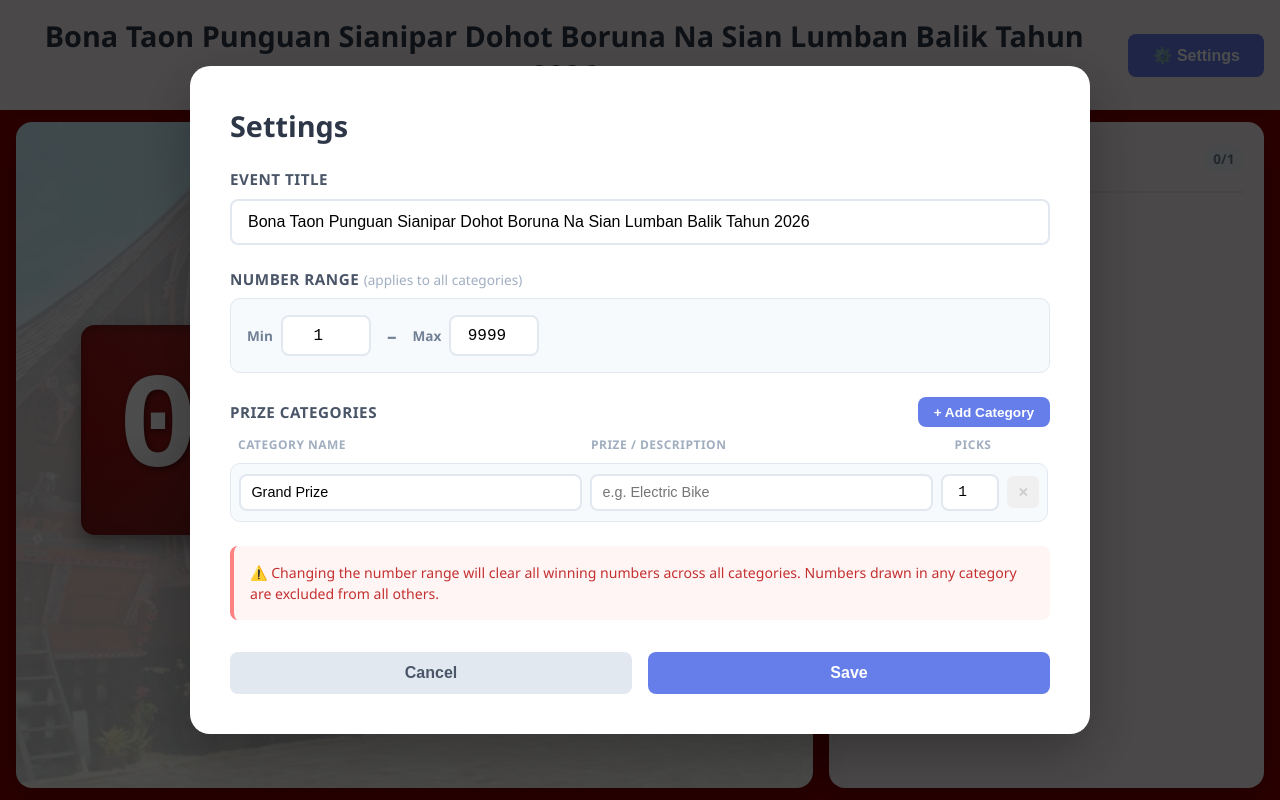
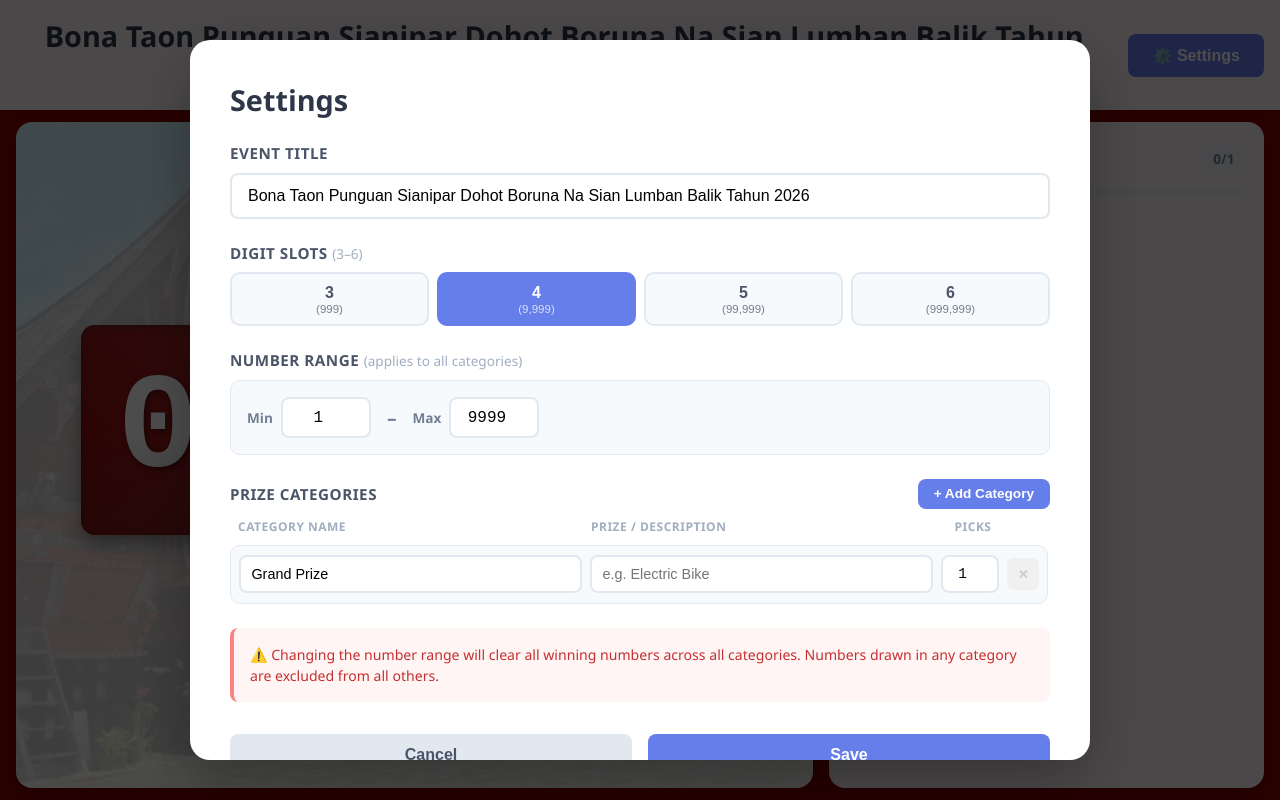
Before and after one commit to kevincsianipar/doorprize-app, a React (Create React App) app: page / in a window 1280 px wide. Both pictures are taken after a click on the button "⚙️ Settings". Built offline with nearby package versions, Linux system fonts and the light colour scheme.

Commit message:
add custom digits setting

```diff
--- a/src/App.css
+++ b/src/App.css
@@ -325,7 +325,7 @@ body {
   border-radius: 16px;
   pointer-events: none;
   z-index: 20;
-  animation: flashFade 0.7s ease-out forwards;
+  animation: flashFade 0.8s ease-out forwards;
 }
 
 @keyframes flashFade {
@@ -351,25 +351,25 @@ body {
 
 .firework-particle {
   position: absolute;
-  width: 7px;
-  height: 7px;
+  width: 10px;
+  height: 10px;
   border-radius: 50%;
   background: var(--color);
   opacity: 0;
-  animation: particleFly 1.3s ease-out var(--delay) forwards;
+  animation: particleFly 2.2s ease-out var(--delay) forwards;
 }
 
 .firework-particle:nth-child(odd) {
-  width: 5px;
-  height: 14px;
+  width: 7px;
+  height: 20px;
   border-radius: 3px;
 }
 
 @keyframes particleFly {
-  0%   { opacity: 1; transform: rotate(var(--angle)) translateY(0) scale(1); }
-  20%  { opacity: 1; }
-  80%  { opacity: 0.6; }
-  100% { opacity: 0; transform: rotate(var(--angle)) translateY(calc(var(--dist) * -1)) scale(0.3); }
+  0%   { opacity: 1; transform: rotate(var(--angle)) translateY(0) scale(1.2); }
+  15%  { opacity: 1; }
+  70%  { opacity: 0.7; }
+  100% { opacity: 0; transform: rotate(var(--angle)) translateY(calc(var(--dist) * -1)) scale(0.2); }
 }
 
 /* ── Action Button ── */
@@ -755,6 +755,48 @@ body {
   letter-spacing: 0;
   color: #a0aec0;
   font-size: 0.85rem;
+}
+
+/* Digit slot selector */
+.digit-slots-row {
+  display: flex;
+  gap: 0.5rem;
+  flex-wrap: wrap;
+}
+
+.digit-slot-option {
+  flex: 1;
+  min-width: 80px;
+  padding: 0.6rem 0.75rem;
+  border: 2px solid #e2e8f0;
+  border-radius: 10px;
+  background: #f7fafc;
+  color: #4a5568;
+  font-size: 1rem;
+  font-weight: 700;
+  cursor: pointer;
+  transition: all 0.2s ease;
+  text-align: center;
+}
+
+.digit-slot-option:hover {
+  border-color: #667eea;
+  background: #ebf4ff;
+  color: #3c4fe0;
+}
+
+.digit-slot-option.active {
+  border-color: #667eea;
+  background: #667eea;
+  color: white;
+}
+
+.digit-slot-option-hint {
+  font-size: 0.72rem;
+  font-weight: 500;
+  opacity: 0.75;
+  display: block;
+  margin-top: 1px;
 }
 
 /* Title input */
--- a/src/App.js
+++ b/src/App.js
@@ -9,21 +9,21 @@ const FIREWORK_COLORS = ['#ffd700', '#ff8c00', '#ff4500', '#ffffff', '#ffec00',
 
 function generateFireworks() {
   const bursts = [];
-  for (let b = 0; b < 4; b++) {
+  for (let b = 0; b < 8; b++) {
     const particles = [];
-    const count = 14;
+    const count = 20;
     for (let p = 0; p < count; p++) {
       particles.push({
-        angle: `${((360 / count) * p + Math.random() * 15).toFixed(1)}deg`,
-        dist: `${Math.round(60 + Math.random() * 60)}px`,
+        angle: `${((360 / count) * p + Math.random() * 18).toFixed(1)}deg`,
+        dist: `${Math.round(120 + Math.random() * 130)}px`,
         color: FIREWORK_COLORS[Math.floor(Math.random() * FIREWORK_COLORS.length)],
-        delay: `${(Math.random() * 0.3).toFixed(2)}s`,
+        delay: `${(b * 0.12 + Math.random() * 0.25).toFixed(2)}s`,
       });
     }
     bursts.push({
       id: generateId(),
-      x: `${(15 + Math.random() * 70).toFixed(1)}%`,
-      y: `${(20 + Math.random() * 60).toFixed(1)}%`,
+      x: `${(10 + Math.random() * 80).toFixed(1)}%`,
+      y: `${(10 + Math.random() * 75).toFixed(1)}%`,
       particles,
     });
   }
@@ -47,12 +47,15 @@ function loadState() {
 }
 
 const DEFAULT_TITLE = 'Bona Taon Punguan Sianipar Dohot Boruna Na Sian Lumban Balik Tahun 2026';
+const DEFAULT_DIGIT_COUNT = 4;
 
-function saveState(categories, activeCategoryId, globalMin, globalMax, appTitle) {
+const maxForDigits = (d) => Math.pow(10, d) - 1;
+
+function saveState(categories, activeCategoryId, globalMin, globalMax, appTitle, digitCount) {
   try {
     localStorage.setItem(
       STORAGE_KEY,
-      JSON.stringify({ categories, activeCategoryId, globalMin, globalMax, appTitle })
+      JSON.stringify({ categories, activeCategoryId, globalMin, globalMax, appTitle, digitCount })
     );
   } catch (e) {}
 }
@@ -72,10 +75,11 @@ function App() {
       const activeId = cats.find(c => c.id === saved.activeCategoryId)
         ? saved.activeCategoryId
         : cats[0].id;
-      return { categories: cats, activeCategoryId: activeId, globalMin, globalMax, appTitle: saved.appTitle ?? DEFAULT_TITLE };
+      const digitCount = saved.digitCount ?? DEFAULT_DIGIT_COUNT;
+      return { categories: cats, activeCategoryId: activeId, globalMin, globalMax, appTitle: saved.appTitle ?? DEFAULT_TITLE, digitCount };
     }
     const cat = createDefaultCategory();
-    return { categories: [cat], activeCategoryId: cat.id, globalMin: 1, globalMax: 9999, appTitle: DEFAULT_TITLE };
+    return { categories: [cat], activeCategoryId: cat.id, globalMin: 1, globalMax: 9999, appTitle: DEFAULT_TITLE, digitCount: DEFAULT_DIGIT_COUNT };
   });
 
   const [categories, setCategories] = useState(initState.categories);
@@ -83,33 +87,39 @@ function App() {
   const [globalMin, setGlobalMin] = useState(initState.globalMin);
   const [globalMax, setGlobalMax] = useState(initState.globalMax);
   const [appTitle, setAppTitle] = useState(initState.appTitle);
-  const [currentNumber, setCurrentNumber] = useState('0000');
+  const [digitCount, setDigitCount] = useState(initState.digitCount);
+  const [currentNumber, setCurrentNumber] = useState(() => '0'.repeat(initState.digitCount));
   const [isAnimating, setIsAnimating] = useState(false);
   const [showSettings, setShowSettings] = useState(false);
-  const [animatingDigits, setAnimatingDigits] = useState([false, false, false, false]);
+  const [animatingDigits, setAnimatingDigits] = useState(() => Array(initState.digitCount).fill(false));
 
   // Settings editing state
   const [editingGlobalMin, setEditingGlobalMin] = useState('1');
   const [editingGlobalMax, setEditingGlobalMax] = useState('9999');
   const [editingCategories, setEditingCategories] = useState([]);
   const [editingTitle, setEditingTitle] = useState('');
+  const [editingDigitCount, setEditingDigitCount] = useState(DEFAULT_DIGIT_COUNT);
 
   const [isDramatic, setIsDramatic] = useState(false);
-  const [lockingDigits, setLockingDigits] = useState([false, false, false, false]);
+  const [lockingDigits, setLockingDigits] = useState(() => Array(initState.digitCount).fill(false));
   const [showFlash, setShowFlash] = useState(false);
   const [fireworks, setFireworks] = useState([]);
 
   const animationRef = useRef(null);
-  const finalNumberRef = useRef('0000');
-  const animatingDigitsRef = useRef([false, false, false, false]);
+  const finalNumberRef = useRef(() => '0'.repeat(initState.digitCount));
+  const animatingDigitsRef = useRef(() => Array(initState.digitCount).fill(false));
   const isProcessingRef = useRef(false);
   const animationSpeedRef = useRef(80);
   const stopDelayRef = useRef(300);
   const isDramaticRef = useRef(false);
+  const showFireworksRef = useRef(false);
+  const digitCountRef = useRef(initState.digitCount);
+
+  useEffect(() => { digitCountRef.current = digitCount; }, [digitCount]);
 
   useEffect(() => {
-    saveState(categories, activeCategoryId, globalMin, globalMax, appTitle);
-  }, [categories, activeCategoryId, globalMin, globalMax, appTitle]);
+    saveState(categories, activeCategoryId, globalMin, globalMax, appTitle, digitCount);
+  }, [categories, activeCategoryId, globalMin, globalMax, appTitle, digitCount]);
 
   const activeCategory = categories.find(c => c.id === activeCategoryId) || categories[0];
 
@@ -141,8 +151,9 @@ function App() {
   useEffect(() => {
     if (!isAnimating || !animationRef.current) return;
     const animate = () => {
+      const dc = digitCountRef.current;
       const newDigits = [];
-      for (let i = 0; i < 4; i++) {
+      for (let i = 0; i < dc; i++) {
         if (animatingDigitsRef.current[i]) {
           newDigits.push(Math.floor(Math.random() * 10).toString());
         } else {
@@ -174,35 +185,35 @@ function App() {
         isProcessingRef.current = false;
         return;
       }
+      const dc = digitCountRef.current;
       const finalNumber = available[Math.floor(Math.random() * available.length)];
-      finalNumberRef.current = finalNumber.toString().padStart(4, '0');
+      finalNumberRef.current = finalNumber.toString().padStart(dc, '0');
 
-      const dramatic = isDramaticRef.current;
       const stopDigit = (index) => {
-        if (index > 3) {
+        if (index >= dc) {
           setIsAnimating(false);
           setIsDramatic(false);
-          animatingDigitsRef.current = [false, false, false, false];
-          setAnimatingDigits([false, false, false, false]);
-          setLockingDigits([false, false, false, false]);
+          animatingDigitsRef.current = Array(dc).fill(false);
+          setAnimatingDigits(Array(dc).fill(false));
+          setLockingDigits(Array(dc).fill(false));
           addWinnerToCategory(finalNumber);
+          if (showFireworksRef.current) {
             setShowFlash(true);
             setFireworks(generateFireworks());
             setTimeout(() => {
               setShowFlash(false);
               setFireworks([]);
-          }, 1500);
+            }, 3000);
+          }
           isProcessingRef.current = false;
           return;
         }
         animatingDigitsRef.current[index] = false;
         setAnimatingDigits([...animatingDigitsRef.current]);
-        if (dramatic) {
         setLockingDigits(prev => { const n = [...prev]; n[index] = true; return n; });
         setTimeout(() => {
           setLockingDigits(prev => { const n = [...prev]; n[index] = false; return n; });
         }, 450);
-        }
         setTimeout(() => stopDigit(index + 1), stopDelayRef.current);
       };
 
@@ -216,14 +227,16 @@ function App() {
         isProcessingRef.current = false;
         return;
       }
-      const dramatic = activeCategory.pickCount === 1;
+      const dc = digitCountRef.current;
+      const isSinglePick = activeCategory.pickCount === 1;
       animationSpeedRef.current = 60;
-      stopDelayRef.current = dramatic ? 700 : 300;
-      isDramaticRef.current = dramatic;
-      setIsDramatic(dramatic);
-      animatingDigitsRef.current = [true, true, true, true];
-      setAnimatingDigits([true, true, true, true]);
-      finalNumberRef.current = '0000';
+      stopDelayRef.current = isSinglePick ? 1200 : 700;
+      isDramaticRef.current = true;
+      showFireworksRef.current = isSinglePick;
+      setIsDramatic(true);
+      animatingDigitsRef.current = Array(dc).fill(true);
+      setAnimatingDigits(Array(dc).fill(true));
+      finalNumberRef.current = '0'.repeat(dc);
       animationRef.current = true;
       setIsAnimating(true);
       setTimeout(() => { isProcessingRef.current = false; }, 200);
@@ -251,10 +264,12 @@ function App() {
   };
 
   const stopAnimation = () => {
+    const dc = digitCountRef.current;
     setIsAnimating(false);
-    setCurrentNumber('0000');
-    animatingDigitsRef.current = [false, false, false, false];
-    setAnimatingDigits([false, false, false, false]);
+    setCurrentNumber('0'.repeat(dc));
+    animatingDigitsRef.current = Array(dc).fill(false);
+    setAnimatingDigits(Array(dc).fill(false));
+    setLockingDigits(Array(dc).fill(false));
     animationRef.current = null;
     isProcessingRef.current = false;
   };
@@ -267,6 +282,7 @@ function App() {
       pickCount: c.pickCount.toString(),
     })));
     setEditingTitle(appTitle);
+    setEditingDigitCount(digitCount);
     setShowSettings(true);
   };
 
@@ -290,14 +306,16 @@ function App() {
   };
 
   const handleSaveSettings = () => {
+    const newDigitCount = Math.min(6, Math.max(3, editingDigitCount));
+    const digitMax = maxForDigits(newDigitCount);
     const min = parseInt(editingGlobalMin);
     const max = parseInt(editingGlobalMax);
     if (isNaN(min) || isNaN(max)) {
       alert('Please enter a valid number range.');
       return;
     }
-    if (min < 1 || max > 9999) {
-      alert('Numbers must be between 1 and 9999.');
+    if (min < 1 || max > digitMax) {
+      alert(`With ${newDigitCount} digit slots, numbers must be between 1 and ${digitMax}.`);
       return;
     }
     if (min >= max) {
@@ -317,7 +335,7 @@ function App() {
       }
     }
 
-    const rangeChanged = min !== globalMin || max !== globalMax;
+    const rangeChanged = min !== globalMin || max !== globalMax || newDigitCount !== digitCount;
 
     const newCategories = editingCategories.map(ec => {
       const existing = categories.find(c => c.id === ec.id);
@@ -328,6 +346,8 @@ function App() {
       };
     });
 
+    digitCountRef.current = newDigitCount;
+    setDigitCount(newDigitCount);
     setGlobalMin(min);
     setGlobalMax(max);
     setCategories(newCategories);
@@ -523,6 +543,27 @@ function App() {
                 />
               </div>
 
+              {/* Digit Slots */}
+              <div className="settings-section">
+                <label className="settings-section-label">Digit Slots <span className="label-hint">(3–6)</span></label>
+                <div className="digit-slots-row">
+                  {[3, 4, 5, 6].map(d => (
+                    <button
+                      key={d}
+                      type="button"
+                      className={`digit-slot-option ${editingDigitCount === d ? 'active' : ''}`}
+                      onClick={() => {
+                        setEditingDigitCount(d);
+                        const cap = maxForDigits(d);
+                        if (parseInt(editingGlobalMax) > cap) setEditingGlobalMax(cap.toString());
+                      }}
+                    >
+                      {d} <span className="digit-slot-option-hint">({d === 3 ? '999' : d === 4 ? '9,999' : d === 5 ? '99,999' : '999,999'})</span>
+                    </button>
+                  ))}
+                </div>
+              </div>
+
               {/* Global Number Range */}
               <div className="settings-section">
                 <label className="settings-section-label">Number Range <span className="label-hint">(applies to all categories)</span></label>
@@ -533,7 +574,7 @@ function App() {
                       type="number"
                       value={editingGlobalMin}
                       onChange={(e) => setEditingGlobalMin(e.target.value)}
-                      min="1" max="9999"
+                      min="1" max={maxForDigits(editingDigitCount)}
                       className="range-number-input"
                     />
                   </div>
@@ -544,7 +585,7 @@ function App() {
                       type="number"
                       value={editingGlobalMax}
                       onChange={(e) => setEditingGlobalMax(e.target.value)}
-                      min="1" max="9999"
+                      min="1" max={maxForDigits(editingDigitCount)}
                       className="range-number-input"
                     />
                   </div>
```
Lines whose indentation alone changed are shown as unchanged.
